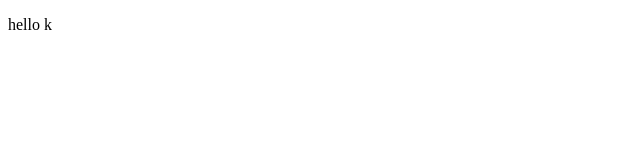
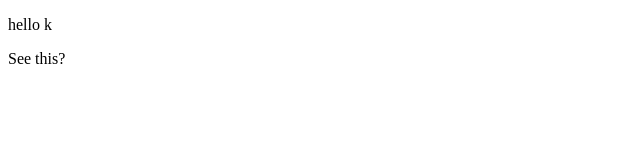
Before and after one commit to kristenJDI/startup-matchmaker, a plain HTML site: page index.html in a window 1280 px wide. Shown: the full height of the page, 0-640 px from the left. Drawn offline with Linux system fonts and the light colour scheme.

Commit message:
first commit

```diff
--- a/index.html
+++ b/index.html
@@ -8,6 +8,7 @@
     <p>
       hello k
     </p>
+    <p>See this?</p>
 
   </body>
 </html>
```
